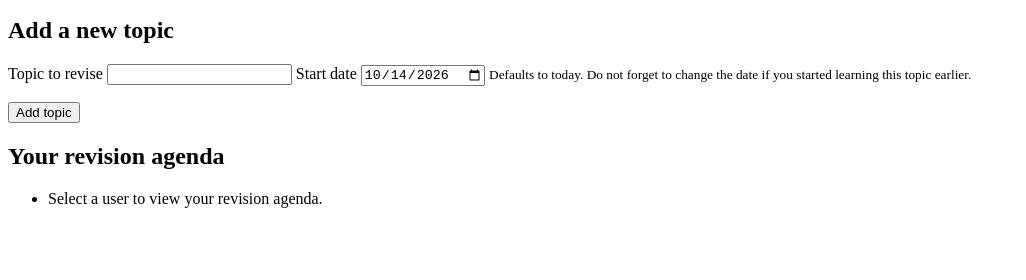
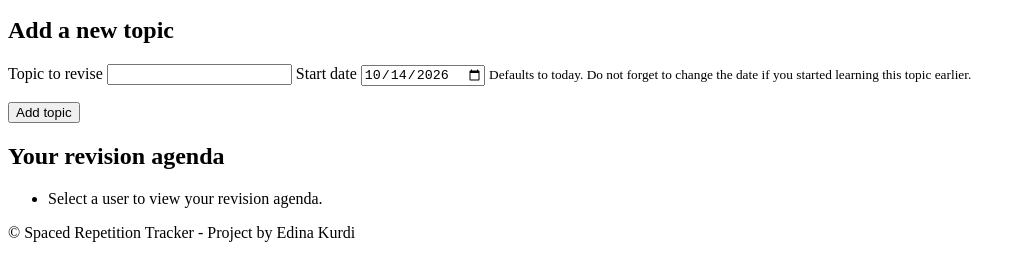
Before and after one commit to edinakurdi/Checkpoint-Sprint-2-spaced-repetition, a website with bundled scripts: page index.html in a window 1280 px wide. Shown: the part 102-382 px from the top of the page, without its empty margins (0-1026 px from the left). Built offline with nearby package versions, Linux system fonts and the light colour scheme.

Commit message:
add footer text

```diff
--- a/index.html
+++ b/index.html
@@ -52,7 +52,9 @@
     </template>
   </main>
 
-  <footer></footer>
+  <footer>
+    <p>&copy; Spaced Repetition Tracker - Project by Edina Kurdi</p>
+  </footer>
 </body>
 
 </html>
```
